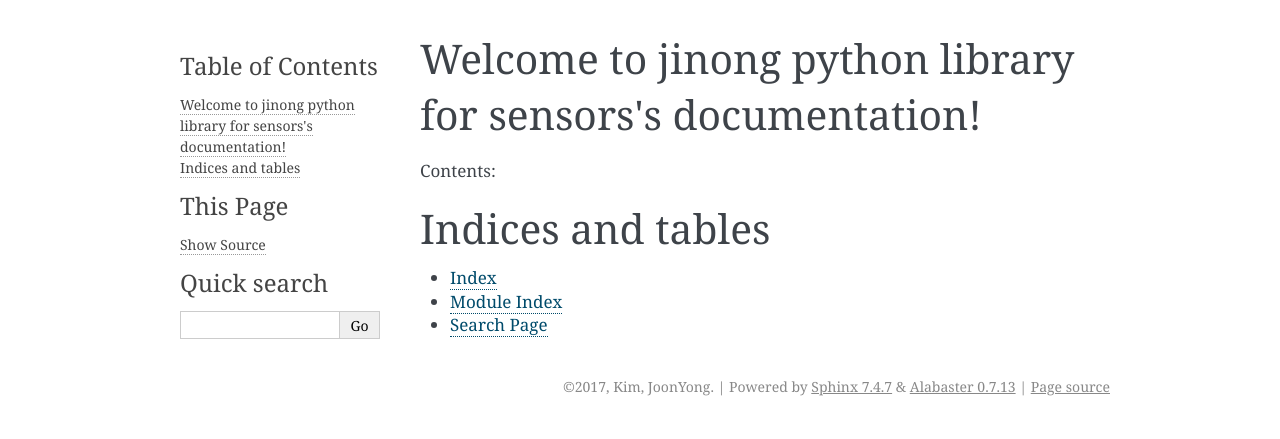
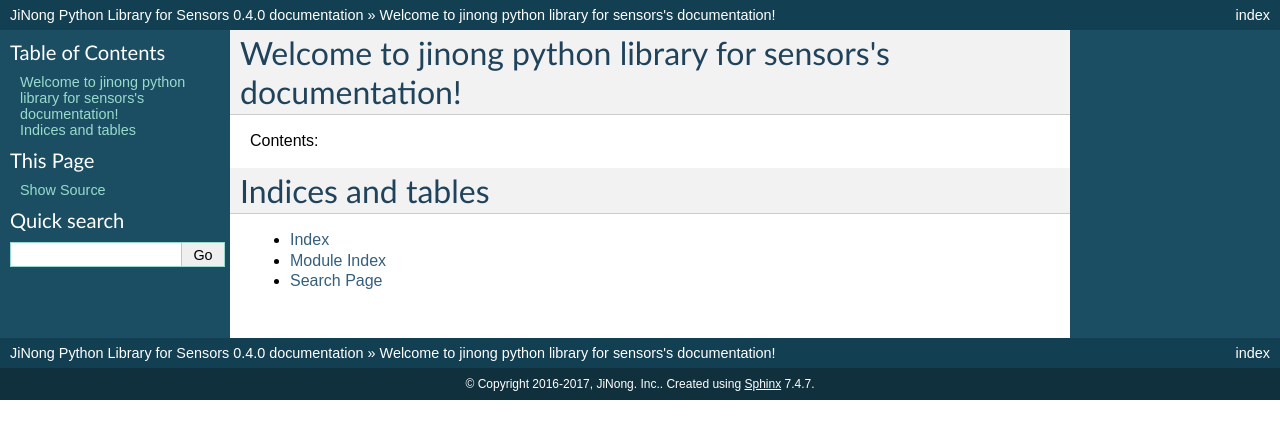
Before and after one commit to jinong-devteam/CT200, a Sphinx documentation site: the page built from docs/index.rst, in a window 1280 px wide. Shown: the top 439 px of the page. Built offline with Sphinx 7.4.7, drawn with Linux system fonts in a browser that asks for light colours.

Commit message:
sphinx 설정 수정

```diff
--- a/docs/conf.py
+++ b/docs/conf.py
@@ -50,8 +50,8 @@ source_suffix = '.rst'
 master_doc = 'index'
 
 # General information about the project.
-project = u'jinong python library for sensors'
-copyright = u'2017, Kim, JoonYong'
+project = u'JiNong Python Library for Sensors'
+copyright = u'2016-2017, JiNong. Inc.'
 author = u'Kim, JoonYong'
 
 # The version info for the project you're documenting, acts as replacement for
@@ -59,9 +59,9 @@ author = u'Kim, JoonYong'
 # built documents.
 #
 # The short X.Y version.
-version = u'0.40'
+version = u'0.4.0'
 # The full version, including alpha/beta/rc tags.
-release = u'0.40'
+release = u'0.4.0'
 
 # The language for content autogenerated by Sphinx. Refer to documentation
 # for a list of supported languages.
@@ -121,7 +121,7 @@ todo_include_todos = False
 # The theme to use for HTML and HTML Help pages.  See the documentation for
 # a list of builtin themes.
 #
-html_theme = 'alabaster'
+html_theme = 'classic'
 
 # Theme options are theme-specific and customize the look and feel of a theme
 # further.  For a list of options available for each theme, see the
@@ -338,3 +338,7 @@ texinfo_documents = [
 # If true, do not generate a @detailmenu in the "Top" node's menu.
 #
 # texinfo_no_detailmenu = False
+
+import sys
+import os
+sys.path.insert(0, os.path.abspath('..'))
```
